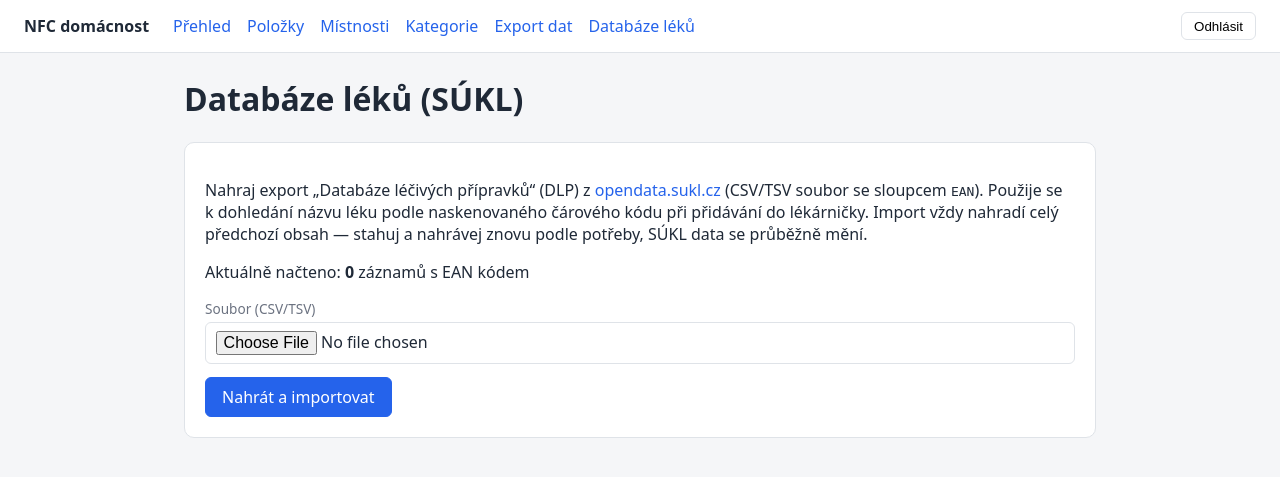
After one commit to spycz/nfc-home-manager, an ASP.NET Core app: page /Admin/ImportLeku in a window 1280 px wide. The commit adds this page. Shown: the top 477 px of the page. Run offline with ASP.NET Core 8, Linux system fonts and the light colour scheme; the visitor is signed in with stand-in values (Sample User, id 1).

Commit message:
Add local SUKL medicine database for offline barcode lookup
The public Open Food Facts API barely covers medicines (it's a food/
consumer-goods database), and SUKL - the Czech authority for medicines
- only publishes periodic bulk CSV exports (opendata.sukl.cz), not a
live API keyed by the retail EAN barcode. Confirmed the export's actual
column layout against a real sample: it does carry an EAN column.

Added /Admin/ImportLeku: an admin-only page to manually upload that
export (downloaded outside the app, since this dev sandbox's proxy
blocks sukl.cz entirely - production hosting won't have that
restriction). The importer auto-detects the delimiter (tab or
semicolon) via CsvHelper, falls back from UTF-8 to Windows-1250 when
decoding produces replacement characters (older CZ government exports
often use the legacy codepage), keeps only rows with a non-empty EAN,
and fully replaces the previous catalog on each upload since SUKL
ships full snapshots, not deltas.

/api/barcode/{ean} now checks this local catalog first (exact, offline,
Czech-specific) before falling back to Open Food Facts. Verified
end-to-end with synthetic exports built from the real column headers,
including round-tripping a Windows-1250-encoded file to confirm
diacritics decode correctly, and a full-replace-on-reimport check.

Coverage will be uneven: the sample data available for verification was
all older registrations (1960s-2000s) with EAN entirely blank, so
recent medicines should fare better but older ones may still need
manual entry after import - that's an inherent data-completeness limit
of the source, not something the importer can fix.

```diff
--- /dev/null
+++ b/Pages/Admin/ImportLeku.cshtml
@@ -0,0 +1,43 @@
+@page
+@model NfcHomeManager.Pages.Admin.ImportLekuModel
+@{
+    ViewData["Title"] = "Databáze léků (SÚKL)";
+}
+
+<h1>Databáze léků (SÚKL)</h1>
+
+<div class="card">
+    <p class="muted">
+        Nahraj export „Databáze léčivých přípravků“ (DLP) z
+        <a href="https://opendata.sukl.cz" target="_blank" rel="noopener">opendata.sukl.cz</a>
+        (CSV/TSV soubor se sloupcem <code>EAN</code>). Použije se k dohledání
+        názvu léku podle naskenovaného čárového kódu při přidávání do
+        lékárničky. Import vždy nahradí celý předchozí obsah — stahuj a
+        nahrávej znovu podle potřeby, SÚKL data se průběžně mění.
+    </p>
+
+    <p>
+        Aktuálně načteno: <strong>@Model.PocetZaznamu</strong> záznamů s EAN kódem
+        @if (Model.PosledniImport.HasValue)
+        {
+            <text>(poslední import @Model.PosledniImport.Value.ToLocalTime().ToString("d.M.yyyy H:mm"))</text>
+        }
+    </p>
+
+    @if (!string.IsNullOrEmpty(Model.Vysledek))
+    {
+        <div class="alert" style="background:#dcfce7;color:var(--ok);">@Model.Vysledek</div>
+    }
+    @if (!string.IsNullOrEmpty(Model.Chyba))
+    {
+        <div class="alert alert--error">@Model.Chyba</div>
+    }
+
+    <form method="post" enctype="multipart/form-data">
+        <div class="field">
+            <label for="Soubor">Soubor (CSV/TSV)</label>
+            <input id="Soubor" type="file" name="Soubor" accept=".csv,.tsv,.txt" required />
+        </div>
+        <button class="btn" type="submit">Nahrát a importovat</button>
+    </form>
+</div>
--- /dev/null
+++ b/Pages/Admin/ImportLeku.cshtml.cs
@@ -0,0 +1,180 @@
+using CsvHelper;
+using CsvHelper.Configuration;
+using Microsoft.AspNetCore.Mvc;
+using Microsoft.AspNetCore.Mvc.RazorPages;
+using Microsoft.EntityFrameworkCore;
+using NfcHomeManager.Data;
+using NfcHomeManager.Models;
+using System.Globalization;
+using System.Text;
+using System.Text.RegularExpressions;
+
+namespace NfcHomeManager.Pages.Admin;
+
+// Rucni import verejne databaze SUKL (DLP - Databaze lecivych pripravku,
+// opendata.sukl.cz) pro dohledani nazvu leku podle EAN kodu pri skenovani.
+// SUKL nema zive API klicovane EAN kodem, jen periodicke bulk exporty,
+// takze se soubor stahne mimo appku a sem se rucne nahraje - viz README.
+[RequestSizeLimit(100_000_000)]
+public class ImportLekuModel(AppDbContext db) : PageModel
+{
+    public int PocetZaznamu { get; set; }
+    public DateTime? PosledniImport { get; set; }
+    public string? Vysledek { get; set; }
+    public string? Chyba { get; set; }
+
+    [BindProperty]
+    public IFormFile? Soubor { get; set; }
+
+    public async Task OnGetAsync(CancellationToken ct)
+    {
+        await NacistStavAsync(ct);
+    }
+
+    public async Task<IActionResult> OnPostAsync(CancellationToken ct)
+    {
+        if (Soubor is null || Soubor.Length == 0)
+        {
+            Chyba = "Vyber soubor.";
+            await NacistStavAsync(ct);
+            return Page();
+        }
+
+        List<LekovyKatalog> zaznamy;
+        int celkemRadku;
+
+        try
+        {
+            (zaznamy, celkemRadku) = await NacistSouborAsync(Soubor, ct);
+        }
+        catch (Exception ex)
+        {
+            Chyba = $"Soubor se nepodařilo zpracovat: {ex.Message}";
+            await NacistStavAsync(ct);
+            return Page();
+        }
+
+        if (zaznamy.Count == 0)
+        {
+            Chyba = "V souboru nebyl nalezen žádný záznam s vyplněným EAN kódem. " +
+                    "Zkontroluj, že jde o export DLP ze SÚKL se sloupcem EAN.";
+            await NacistStavAsync(ct);
+            return Page();
+        }
+
+        // Plna nahrada - SUKL export se stahuje periodicky jako celek,
+        // neni duvod slucovat se starymi daty.
+        await db.LekovyKatalog.ExecuteDeleteAsync(ct);
+        db.LekovyKatalog.AddRange(zaznamy);
+        await db.SaveChangesAsync(ct);
+
+        Vysledek = $"Naimportováno {zaznamy.Count} záznamů s EAN kódem (z {celkemRadku} řádků souboru).";
+        await NacistStavAsync(ct);
+        return Page();
+    }
+
+    private async Task NacistStavAsync(CancellationToken ct)
+    {
+        PocetZaznamu = await db.LekovyKatalog.CountAsync(ct);
+        PosledniImport = await db.LekovyKatalog
+            .OrderByDescending(l => l.NactenoUtc)
+            .Select(l => (DateTime?)l.NactenoUtc)
+            .FirstOrDefaultAsync(ct);
+    }
+
+    private static async Task<(List<LekovyKatalog> Zaznamy, int CelkemRadku)> NacistSouborAsync(IFormFile soubor, CancellationToken ct)
+    {
+        using var memory = new MemoryStream();
+        await soubor.CopyToAsync(memory, ct);
+        var text = DekodovatText(memory.ToArray());
+
+        var config = new CsvConfiguration(CultureInfo.InvariantCulture)
+        {
+            DetectDelimiter = true,
+            MissingFieldFound = null,
+            BadDataFound = null,
+            HeaderValidated = null
+        };
+
+        using var stringReader = new StringReader(text);
+        using var csv = new CsvReader(stringReader, config);
+
+        await csv.ReadAsync();
+        csv.ReadHeader();
+
+        var vysledek = new List<LekovyKatalog>();
+        var celkemRadku = 0;
+        var cas = DateTime.UtcNow;
+
+        while (await csv.ReadAsync())
+        {
+            celkemRadku++;
+
+            csv.TryGetField<string>("EAN", out var eanRaw);
+            if (string.IsNullOrWhiteSpace(eanRaw))
+            {
+                continue;
+            }
+
+            csv.TryGetField<string>("NAZEV", out var nazev);
+            csv.TryGetField<string>("SILA", out var sila);
+            csv.TryGetField<string>("FORMA", out var forma);
+            csv.TryGetField<string>("BALENI", out var baleni);
+            csv.TryGetField<string>("ATC_WHO", out var atc);
+            csv.TryGetField<string>("VYDEJ", out var vydej);
+            csv.TryGetField<string>("KOD_SUKL", out var kodRaw);
+
+            int? kodSukl = int.TryParse(kodRaw, out var kod) ? kod : null;
+
+            foreach (var ean in RozdelitEany(eanRaw))
+            {
+                vysledek.Add(new LekovyKatalog
+                {
+                    Ean = ean,
+                    KodSukl = kodSukl,
+                    Nazev = nazev?.Trim() ?? string.Empty,
+                    Sila = sila?.Trim(),
+                    Forma = forma?.Trim(),
+                    Baleni = baleni?.Trim(),
+                    AtcWho = atc?.Trim(),
+                    Vydej = vydej?.Trim(),
+                    NactenoUtc = cas
+                });
+            }
+        }
+
+        return (vysledek, celkemRadku);
+    }
+
+    // Vetsinou jeden EAN na radek, ale nekdy je jich v poli vic oddelenych
+    // carkou/strednikem/mezerou (napr. historicke prebaleni) - rozdelime
+    // podle nenumerickych znaku a bereme jen rozumne dlouhe useky.
+    private static IEnumerable<string> RozdelitEany(string raw)
+    {
+        foreach (var kus in Regex.Split(raw, @"\D+"))
+        {
+            if (kus.Length is >= 6 and <= 14)
+            {
+                yield return kus;
+            }
+        }
+    }
+
+    private static string DekodovatText(byte[] bytes)
+    {
+        if (bytes.Length >= 3 && bytes[0] == 0xEF && bytes[1] == 0xBB && bytes[2] == 0xBF)
+        {
+            return Encoding.UTF8.GetString(bytes);
+        }
+
+        var utf8 = Encoding.UTF8.GetString(bytes);
+        if (!utf8.Contains('�'))
+        {
+            return utf8;
+        }
+
+        // Nahradni znaky = spatne kodovani - starsi CZ vladni exporty
+        // casto pouzivaji Windows-1250 misto UTF-8.
+        return Encoding.GetEncoding(1250).GetString(bytes);
+    }
+}
--- a/Pages/Shared/_Layout.cshtml
+++ b/Pages/Shared/_Layout.cshtml
@@ -18,6 +18,7 @@
                 <a href="/Mistnosti">Místnosti</a>
                 <a href="/Kategorie">Kategorie</a>
                 <a href="/Admin/Export">Export dat</a>
+                <a href="/Admin/ImportLeku">Databáze léků</a>
             </nav>
             <form method="post" asp-page="/Admin/Logout" class="logout-form">
                 <button type="submit">Odhlásit</button>
```
Also changed, not shown: Data/AppDbContext.cs (+8 -0 lines), Models/LekovyKatalog.cs (added, +23 -0 lines), Program.cs (+20 -7 lines), NfcHomeManager.csproj, README.md.
